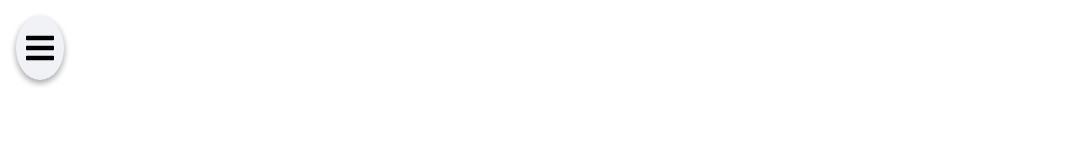
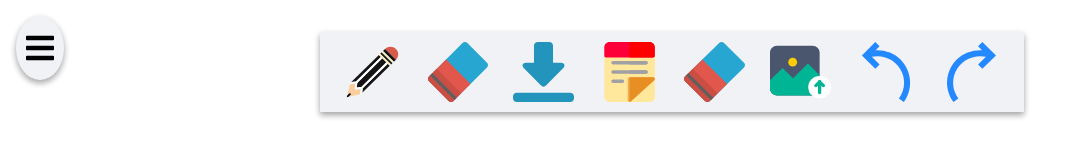
Before and after one commit to sameer2403/OPENWHITEBOARD, a plain HTML site: page index.html in a window 1280 px wide. Shown: the whole page, without its empty margins (0-1077 px from the left). Drawn offline with Linux system fonts and the light colour scheme.

Commit message:
tools-container ui

```diff
--- a/index.html
+++ b/index.html
@@ -17,7 +17,16 @@
     <div class="options-container">
       <i class="fas fa-bars"></i>
     </div>
-    <div class="tools-container"></div>
+    <div class="tools-container">
+      <img src="Icons/Pencil.svg" />
+      <img src="Icons/Eraser.svg" />
+      <img src="Icons/Download.svg" />
+      <img src="Icons/StickyNote.svg" />
+      <img src="Icons/Eraser.svg" />
+      <img src="Icons/Upload.svg" />
+      <img src="Icons/Undo.svg" />
+      <img src="Icons/Redo.svg" />
+    </div>
 
     <script src="./tools.js"></script>
   </body>
--- a/style.css
+++ b/style.css
@@ -20,3 +20,19 @@ body {
   font-size: 2rem;
   box-shadow: rgba(0, 0, 0, 0.16) 0px 3px 6px, rgba(0, 0, 0, 0.23) 0px 3px 6px;
 }
+
+img {
+  display: block;
+}
+.tools-container {
+  display: flex;
+  height: 5rem;
+  width: 55vw;
+  background-color: #f1f2f6;
+  justify-content: space-around;
+  position: absolute;
+  top: 2rem;
+  left: 25vw;
+  padding: 0.6rem;
+  box-shadow: rgba(0, 0, 0, 0.16) 0px 3px 6px, rgba(0, 0, 0, 0.23) 0px 3px 6px;
+}
```
